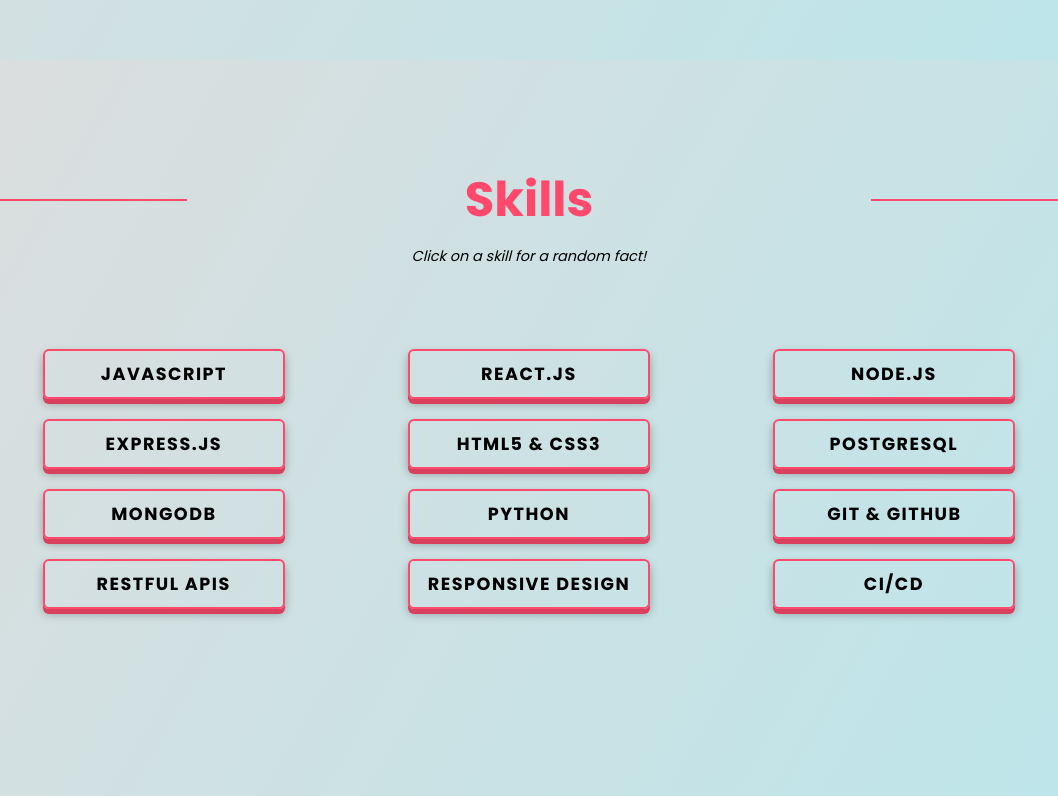
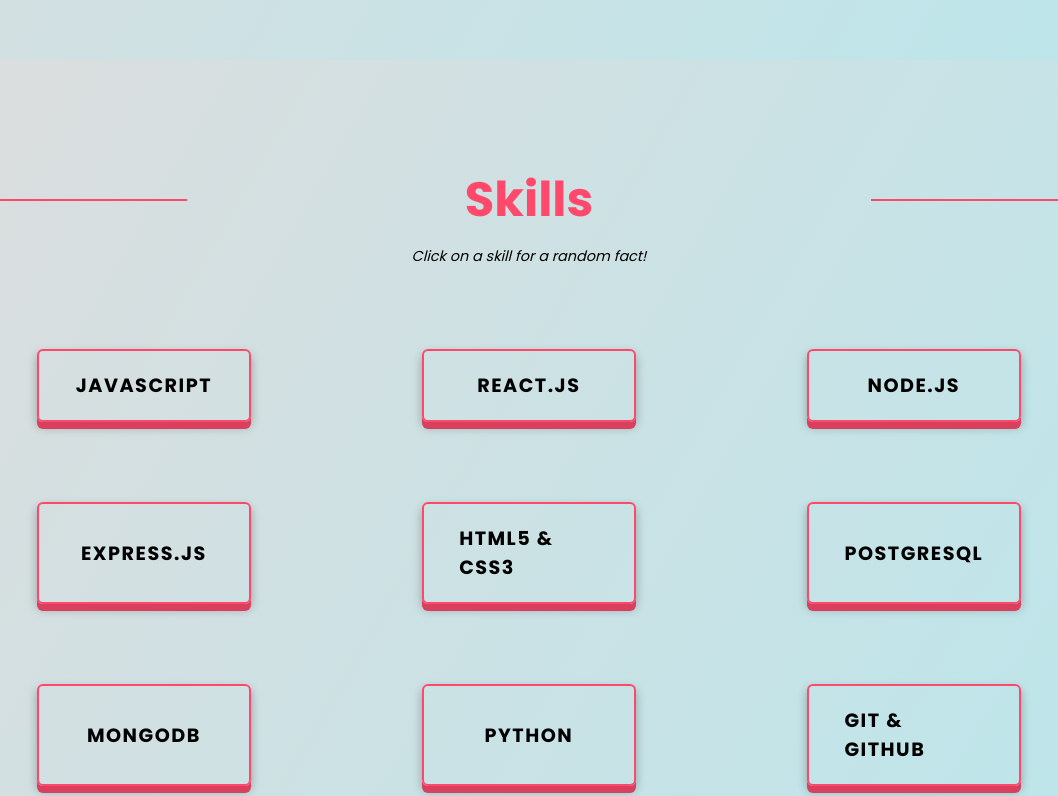
Before and after one commit to ajSeadler/dev-site, a React (Vite) app: page / in a window 1280 px wide. Shown: the part 740-1536 px from the top of the page, without its empty margins (111-1169 px from the left). Built offline with nearby package versions, Linux system fonts and the light colour scheme; a web font is replaced by a local one.

Commit message:
skills list styling

```diff
--- a/src/styles/Skills.css
+++ b/src/styles/Skills.css
@@ -1,6 +1,7 @@
 .skills-section {
   padding: 30px 20px;
   overflow: hidden;
+  min-height: 100vh;
 }
 
 .main-title-container {
@@ -19,7 +20,7 @@
   display: grid;
   grid-template-columns: repeat(3, minmax(100px, 1fr));
   /* 3 columns by default */
-  gap: 20px;
+  gap: 5rem;
   /* Decrease the gap to bring bubbles closer */
   margin: 5%;
   font-weight: bold;
@@ -32,7 +33,7 @@
 }
 
 .skill-bubble {
-  padding: 10px 15px;
+  padding: 20px 35px;
   /* Match padding from the button */
   border: 2px solid #ff496c;
   /* Border color */
@@ -40,12 +41,12 @@
   /* Match the button border radius */
   background: transparent;
   /* Make background transparent like the button */
-  font-size: 1.1rem;
+  font-size: 1.2rem;
   font-weight: bold;
   /* Font weight */
   letter-spacing: 1.5px;
   text-transform: uppercase;
-  box-shadow: 0 5px 0 #d9405e, 0 5px 10px rgba(0, 0, 0, 0.3);
+  box-shadow: 0 7px 0 #d9405e, 0 5px 10px rgba(46, 46, 46, 0.374);
   /* Shadow effect */
   transition: all 0.3s ease;
   /* Smooth transition */
@@ -169,7 +170,7 @@
 
     margin: 10px;
     /* Make the bubbles smaller for very small screens */
-    font-size: 0.8rem;
+    font-size: 1rem;
     /* Adjust font size for very small screens */
   }
 }
```
